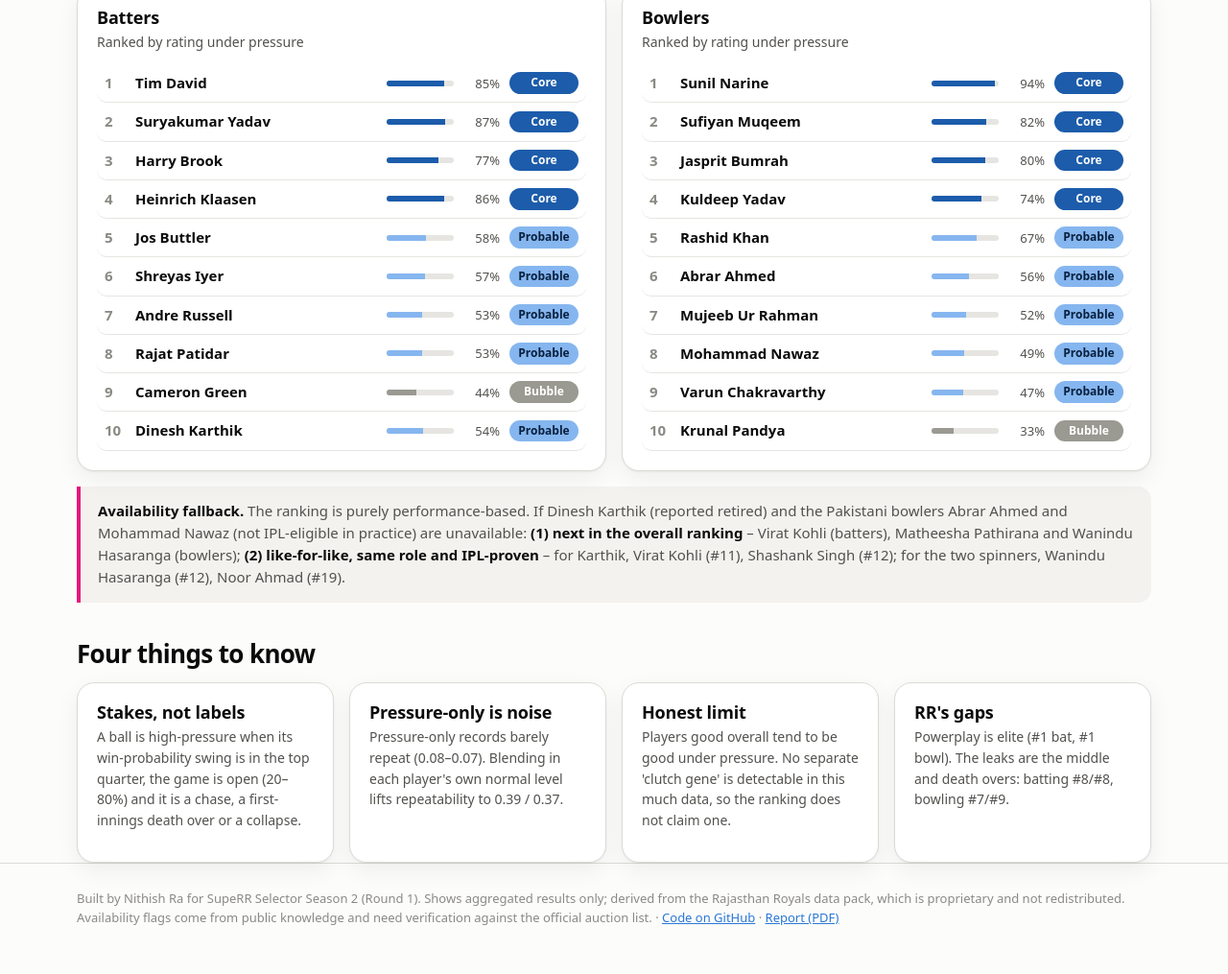
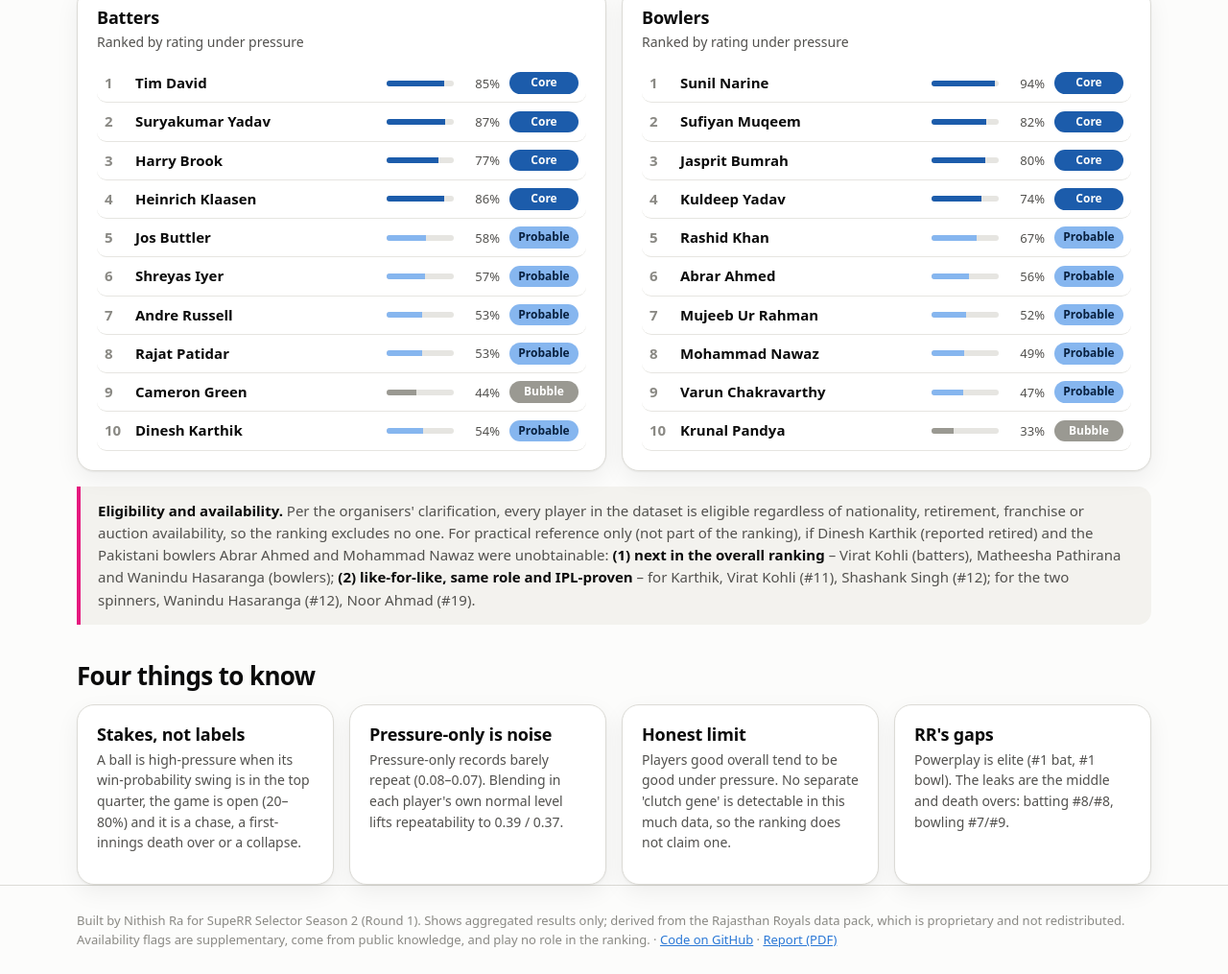
Before and after one commit to nithish-ra/reliable-under-pressure, a plain HTML site: page docs/index.html in a window 1280 px wide. Shown: the part 1004-2019 px from the top of the page at 96% size. Before the commit the page ends 1996 px from the top, so only its background shows below. Drawn offline with Linux system fonts and the light colour scheme.

Commit message:
Clarify that availability is supplementary per organiser confirmation
All dataset players are eligible; rankings exclude no one. Updated report,
dashboard and README wording.

```diff
--- a/docs/index.html
+++ b/docs/index.html
@@ -238,7 +238,7 @@ footer{border-top:1px solid var(--line);padding:26px 0;color:var(--muted);font-s
   <section id="rr" class="tab"></section>
   <section id="method" class="tab"></section>
 </main>
-<footer><div class="wrap">Built by Nithish Ra for SupeRR Selector Season 2 (Round 1). Shows aggregated results only; derived from the Rajasthan Royals data pack, which is proprietary and not redistributed. Availability flags come from public knowledge and need verification against the official auction list.</div></footer>
+<footer><div class="wrap">Built by Nithish Ra for SupeRR Selector Season 2 (Round 1). Shows aggregated results only; derived from the Rajasthan Royals data pack, which is proprietary and not redistributed. Availability flags are supplementary, come from public knowledge, and play no role in the ranking.</div></footer>
 <div id="tip" role="tooltip"></div>
 <div id="pal" role="dialog" aria-label="Search players"><div class="pal"><input id="q" placeholder="Search a player… (Esc to close)" autocomplete="off"><ul id="res"></ul></div></div>
 
@@ -496,7 +496,7 @@ function goPlayer(role, i) { S.sel[role] = i; setRole(role); show("rankings"); }
   });
   root.append(lists);
   const f = D.fallback;
-  root.append(el("div", { class: "callout reveal", style: "margin-top:16px" }, el("b", {}, "Availability fallback. "), "The ranking is purely performance-based. If Dinesh Karthik (reported retired) and the Pakistani bowlers Abrar Ahmed and Mohammad Nawaz (not IPL-eligible in practice) are unavailable: ",
+  root.append(el("div", { class: "callout reveal", style: "margin-top:16px" }, el("b", {}, "Eligibility and availability. "), "Per the organisers' clarification, every player in the dataset is eligible regardless of nationality, retirement, franchise or auction availability, so the ranking excludes no one. For practical reference only (not part of the ranking), if Dinesh Karthik (reported retired) and the Pakistani bowlers Abrar Ahmed and Mohammad Nawaz were unobtainable: ",
     el("b", {}, "(1) next in the overall ranking"), ` – ${f.nextBat.join(", ")} (batters), ${f.nextBowl.join(" and ")} (bowlers); `, el("b", {}, "(2) like-for-like, same role and IPL-proven"), ` – for Karthik, ${f.altBat}; for the two spinners, ${f.altBowl}.`));
   root.append(secHead("Four things to know"));
   root.append(el("div", { class: "grid g4" },
@@ -669,8 +669,8 @@ function goPlayer(role, i) { S.sel[role] = i; setRole(role); show("rankings"); }
 /* ---------- AVAILABILITY ---------- */
 (function () {
   const root = $("#availability"), f = D.fallback;
-  root.append(secHead("Auction reality check"));
-  root.append(el("p", { class: "sub", style: "max-width:760px" }, "The ranking is purely performance-based, as the brief asks. Players with an availability question carry a flag and pre-selected replacements. Flags come from public knowledge, not the data pack, and must be checked against the official auction list."));
+  root.append(secHead("Practical note: auction availability (not part of the ranking)"));
+  root.append(el("p", { class: "sub", style: "max-width:760px" }, "The ranking is purely performance-based, and the organisers have confirmed that all players in the dataset are eligible irrespective of nationality, capped status, franchise or auction availability. This tab is supplementary and affects no rank. Flagged players carry pre-selected alternates; flags come from public knowledge, not the data pack."));
   root.append(el("div", { class: "grid g2" },
     card("1 · Next in the overall ranking", "If the flagged players are skipped, these enter the top 10.", el("p", {}, el("b", {}, "Batters: "), f.nextBat.join(", ")), el("p", {}, el("b", {}, "Bowlers: "), f.nextBowl.join(" and "))),
     card("2 · Like-for-like (same role, IPL-proven)", "The next-best players outside the top 10 in the same role (same pace/spin type for bowlers) with real IPL pressure evidence.", el("p", {}, el("b", {}, "For Karthik: "), f.altBat), el("p", {}, el("b", {}, "For the two spinners: "), f.altBowl))));
@@ -739,7 +739,7 @@ function goPlayer(role, i) { S.sel[role] = i; setRole(role); show("rankings"); }
       "Opposition and batting position are controlled only through phase and match tier; some players' evidence is mostly T20I or associate-level.",
       "The batter backtest is mixed and rests on 40–46 players per test.",
       "RR diagnostics rest on 76 IPL matches: indicative, not precise.",
-      "Availability and nationality flags come from public knowledge and must be verified."].map(t => el("li", { style: "margin:6px 0" }, t))))));
+      "Availability and nationality flags are supplementary, come from public knowledge, and play no role in the ranking."].map(t => el("li", { style: "margin:6px 0" }, t))))));
   root.append(el("div", { class: "callout reveal", style: "margin-top:16px" }, el("b", {}, "Data note. "), "This page shows aggregated results only. The Rajasthan Royals data pack was provided for the competition, is proprietary, and is not redistributed here."));
 })();
 
```
Also changed, not shown: 2 other files.
